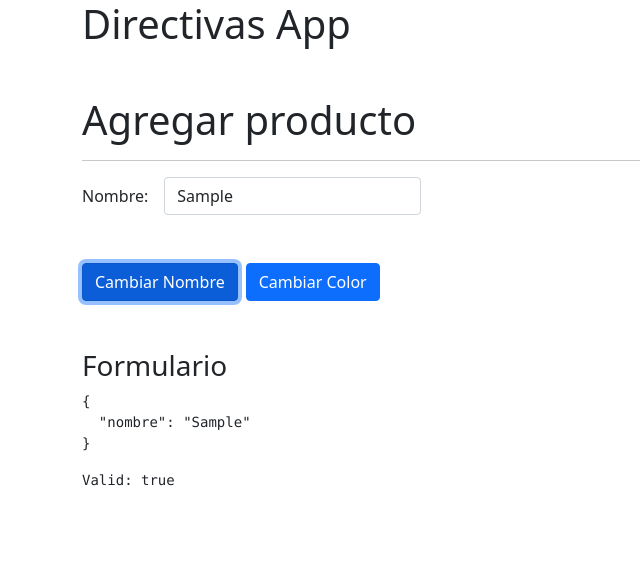
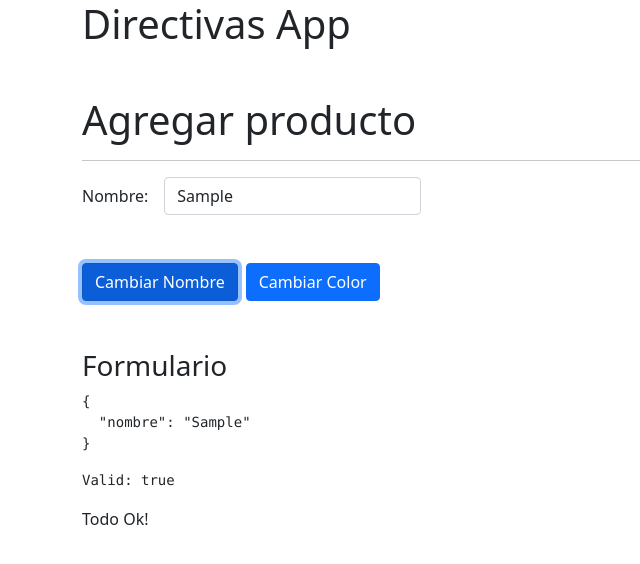
Before and after one commit to AlexanderMartinez25/directivasApp, an Angular app: page /productos/agregar in a window 1280 px wide. Both pictures are taken after typing "Sample" into the empty fields and a click on the button "Cambiar Nombre". Shown: the top 564 px of the page, without its empty margins (0-640 px from the left). Built offline with nearby package versions, Linux system fonts and the light colour scheme.

Commit message:
Directivas estructurales personalizadas

```diff
--- a/src/app/productos/pages/agregar/agregar.component.html
+++ b/src/app/productos/pages/agregar/agregar.component.html
@@ -28,3 +28,10 @@
 <h3 class="mt-5">Formulario</h3>
 <pre>{{miFormulario.value | json }}</pre>
 <pre>Valid: {{miFormulario.valid}}</pre>
+
+
+<div class="row" *customIf="miFormulario.valid">
+    <div class="col">
+        <div class="alert-alert-primary">Todo Ok!</div>
+    </div>
+</div>
--- a/src/app/productos/pages/agregar/agregar.component.ts
+++ b/src/app/productos/pages/agregar/agregar.component.ts
@@ -9,7 +9,7 @@
 })
 export class AgregarComponent {
 
-  texto1: string = 'aaaaleeee';
+  texto1: string = 'Alex';
   color: string = 'green';
 
   miFormulario: FormGroup = this.fb.group({
--- /dev/null
+++ b/src/app/shared/directives/custom-if.directive.ts
@@ -0,0 +1,23 @@
+import { Directive, Input, TemplateRef, ViewContainerRef } from '@angular/core';
+
+@Directive({
+  selector: '[customIf]'
+})
+export class CustomIfDirective {
+
+  @Input() set customIf(condicion: boolean) {
+    if (condicion) {
+      this.viewContainer.createEmbeddedView(this.templateRef)
+    } else {
+      this.viewContainer.clear();
+    }
+  }
+
+  constructor(
+    private templateRef: TemplateRef<HTMLElement>,
+    private viewContainer: ViewContainerRef
+  ) {
+  }
+
+
+}
```
Also changed, not shown: src/app/shared/shared.module.ts (+5 -3 lines).
